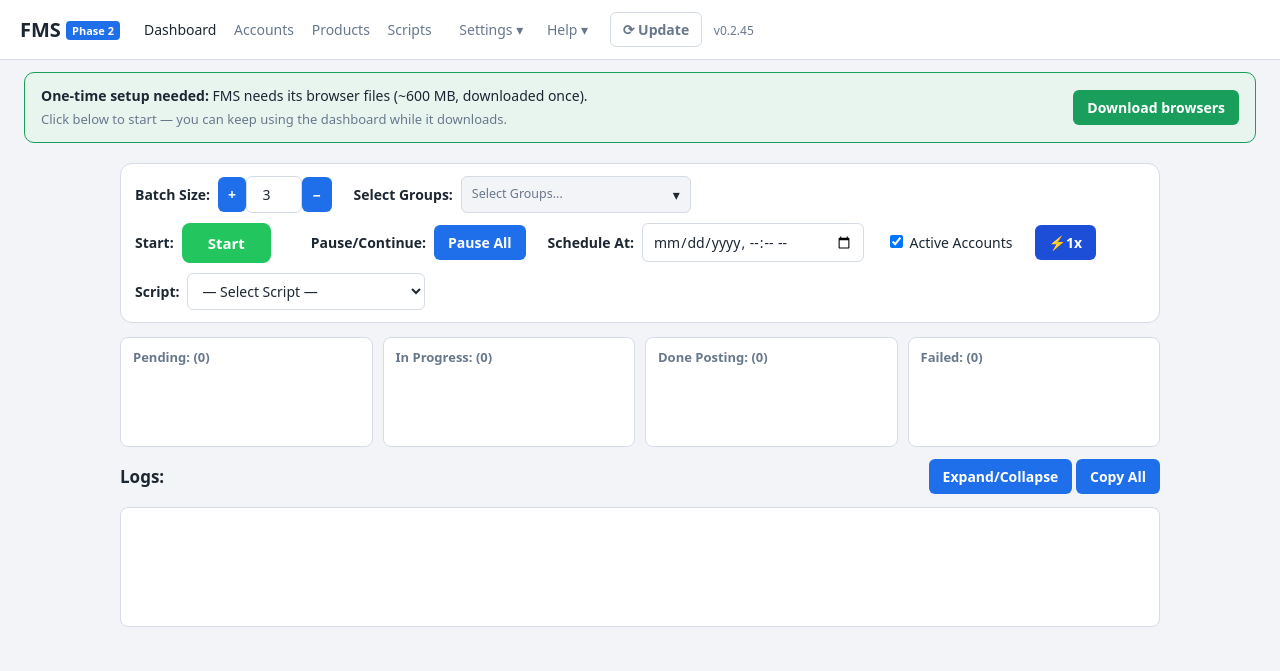
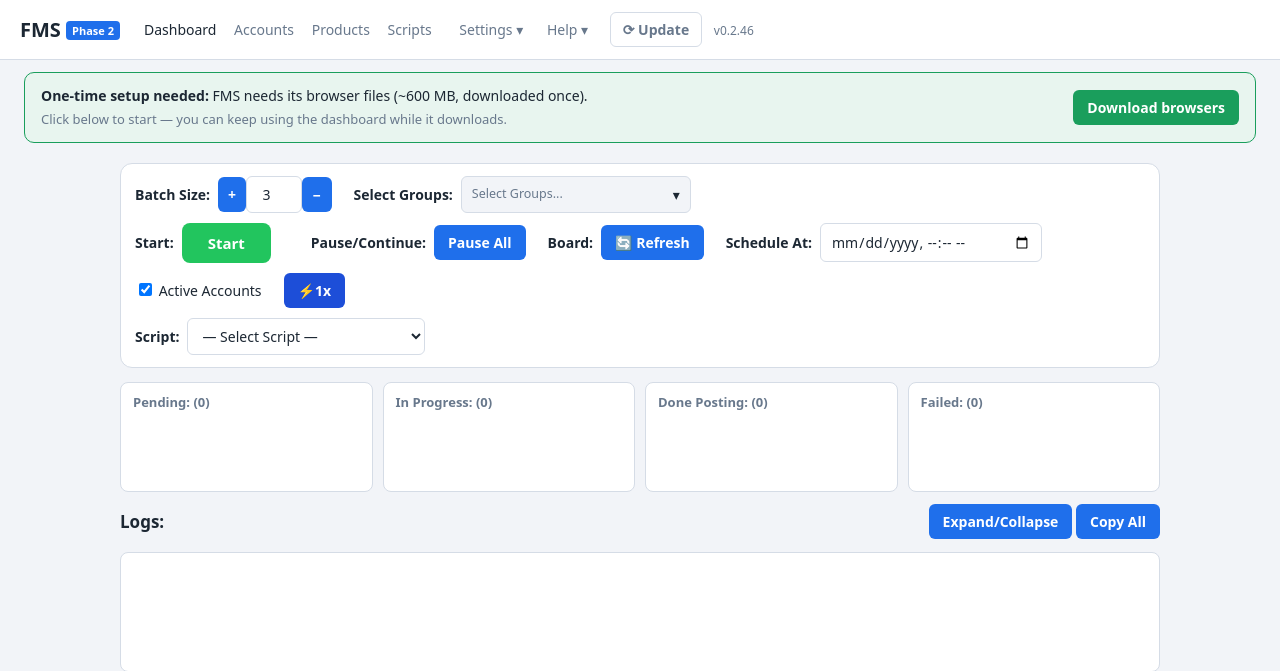
Before and after one commit to jackiejane091-ctrl/fms, a FastAPI app: page / in a window 1280 px wide. Shown: the top 671 px of the page. Run offline with FastAPI, Linux system fonts and the light colour scheme; data that the repository does not hold is empty.

Commit message:
v0.2.46: FBM Robo style board — Done/Failed stay after a run, Refresh button
- RunController saves a final_board snapshot (states + labels) into the
  run's settings_json on completion/stop/failure.
- api_board shows the finished run's final Done/Failed board instead of
  silently flipping everything back to Pending.
- New POST /api/board/refresh + dashboard 'Refresh' button: clears the
  final board for a fresh Pending preview (new task).
- New board_refresh table tracks per-group refresh timestamps.

```diff
--- a/fms/__init__.py
+++ b/fms/__init__.py
@@ -1,6 +1,6 @@
 """FMS - personal Facebook Marketplace auto-listing tool."""
 
-__version__ = "0.2.45"
+__version__ = "0.2.46"
 __phase__ = 2
 
 # Frozen (PyInstaller onefile) bootstrap: point Playwright at the local
--- a/fms/app.py
+++ b/fms/app.py
@@ -721,6 +721,16 @@ def create_app(driver_name: str = "playwright") -> FastAPI:
             return [dict(r) for r in rows]
         return engine.recent_logs(run_id, limit)
 
+    @app.post("/api/board/refresh")
+    def api_refresh_board(group_id: int = Form(...)):
+        """FBM Robo style Refresh: clear the finished run's final board so
+        the dashboard shows a fresh Pending preview for the next task."""
+        from datetime import datetime, timezone
+        now = datetime.now(timezone.utc).isoformat()
+        db.execute("INSERT OR REPLACE INTO board_refresh (group_id, refreshed_at)"
+                   " VALUES (?, ?)", (group_id, now))
+        return {"ok": True}
+
     @app.get("/api/board")
     def api_board(group_id: int):
         """Main-screen status panels: Accounts / Pending / In Progress /
@@ -751,8 +761,41 @@ def create_app(driver_name: str = "playwright") -> FastAPI:
         board["run_live"] = live
         board["run_paused"] = bool(full.get("paused"))  # v0.2.24: Pause/Continue toggle
         if not live:
-            # Old/completed run: don't show stale data — show fresh preview.
-            board["pending"] = [a["label"] for a in accts if a.get("active")]
+            # v0.2.46 FBM Robo style: a finished run's final board (Done /
+            # Failed) stays visible until the user presses Refresh — it no
+            # longer silently flips everything back to Pending.
+            settings = full.get("settings", {}) or {}
+            final = settings.get("final_board") or {}
+            labels = settings.get("final_board_labels") or {}
+            show_final = False
+            if final:
+                try:
+                    r = db.fetchone(
+                        "SELECT refreshed_at FROM board_refresh WHERE group_id=?",
+                        (group_id,))
+                    refreshed_at = r["refreshed_at"] if r else ""
+                    finished_at = full.get("finished_at") or run.get("finished_at") or ""
+                    show_final = (not refreshed_at) or (finished_at > refreshed_at)
+                except Exception:
+                    show_final = True
+            if show_final:
+                for key in ("pending", "in_progress", "done_posting", "failed"):
+                    board[key] = []
+                for aid_s, state in final.items():
+                    try:
+                        aid = int(aid_s)
+                    except (TypeError, ValueError):
+                        continue
+                    label = labels.get(aid_s, "")
+                    # A run that was stopped mid-flight may leave accounts in
+                    # "in_progress" — show those as pending (they never ran).
+                    bucket = state if state in board else "pending"
+                    if bucket == "in_progress":
+                        bucket = "pending"
+                    board[bucket].append({"id": aid, "label": label})
+            else:
+                # Fresh preview (also what Refresh shows): what WOULD run.
+                board["pending"] = [a["label"] for a in accts if a.get("active")]
             board["logs"] = [
                 f"[{l['created_at']}] {l['level']}: {l['message']}"
                 for l in engine.recent_logs(run["id"], 50)
--- a/fms/db.py
+++ b/fms/db.py
@@ -145,6 +145,14 @@ CREATE TABLE IF NOT EXISTS app_settings (
     key TEXT PRIMARY KEY,
     value TEXT NOT NULL DEFAULT ''
 );
+
+-- v0.2.46: FBM Robo style board — remembers when the user last pressed
+-- Refresh per group, so a completed run's final Done/Failed board stays
+-- visible until explicitly cleared.
+CREATE TABLE IF NOT EXISTS board_refresh (
+    group_id INTEGER PRIMARY KEY REFERENCES groups(id) ON DELETE CASCADE,
+    refreshed_at TEXT NOT NULL
+);
 """
 
 
--- a/fms/engine.py
+++ b/fms/engine.py
@@ -589,6 +589,25 @@ class RunController:
         with self._q_lock:
             self._acct_state[account_id] = "failed"
         self._mark_failed_persisted(account_id)
+
+    def _save_final_board(self) -> None:
+        """Snapshot the board when the run ends so the dashboard keeps
+        showing Done/Failed (FBM Robo style) until the user presses
+        Refresh — instead of everything silently flipping back to Pending."""
+        try:
+            with self._q_lock:
+                final = {str(i): s for i, s in self._acct_state.items()}
+                labels = {str(i): self._acct_label.get(i, "")
+                          for i in self._acct_state}
+            row = self.db.fetchone("SELECT settings_json FROM runs WHERE id=?",
+                                   (self.run_id,))
+            settings = json.loads(row["settings_json"]) if row else {}
+            settings["final_board"] = final
+            settings["final_board_labels"] = labels
+            self.db.execute("UPDATE runs SET settings_json=? WHERE id=?",
+                            (json.dumps(settings), self.run_id))
+        except Exception:
+            pass
 
     # -- public controls -------------------------------------------------------
     def signal(self, name: str) -> None:
@@ -1554,16 +1573,19 @@ class RunController:
             self.db.execute(
                 "UPDATE runs SET status = 'completed', finished_at = ? WHERE id = ?",
                 (utcnow(), self.run_id))
+            self._save_final_board()
             self.log("run completed")
         except _StopRun:
             self.db.execute(
                 "UPDATE runs SET status = 'stopped', finished_at = ? WHERE id = ?",
                 (utcnow(), self.run_id))
+            self._save_final_board()
             self.log("run stopped by user", level="warning")
         except Exception as exc:
             self.db.execute(
                 "UPDATE runs SET status = 'failed', finished_at = ? WHERE id = ?",
                 (utcnow(), self.run_id))
+            self._save_final_board()
             self.log(f"run FAILED: {type(exc).__name__}: {exc}", level="error")
 
 
--- a/fms/templates/index.html
+++ b/fms/templates/index.html
@@ -39,6 +39,9 @@
     </span>
     <span class="cc-field"><b>Pause/Continue:</b>
       <button type="button" class="btn" id="pauseBtn" onclick="togglePause()">Pause All</button>
+    </span>
+    <span class="cc-field"><b>Board:</b>
+      <button type="button" class="btn" id="refreshBoardBtn" onclick="refreshBoard()" title="Clear the finished run's board for a new task (FBM Robo style)">🔄 Refresh</button>
     </span>
     <span class="cc-field"><b>Schedule At:</b>
       <input type="datetime-local" id="schedAt">
@@ -105,6 +108,17 @@ async function togglePause(){
   loadBoard();
 }
 async function pauseAll(){ return togglePause(); }
+// v0.2.46: FBM Robo style Refresh — clears the finished run's final board
+// (Done/Failed stay visible until this is pressed).
+async function refreshBoard(){
+  const g = document.getElementById('groupSel');
+  const gid = g ? g.value : '';
+  if(!gid){ fmsAlert('Pehle group select karo.'); return; }
+  const fd = new FormData();
+  fd.append('group_id', gid);
+  await fetch('/api/board/refresh', {method:'POST', body: fd});
+  loadBoard();
+}
 function modeChanged(){
   // Scripts now live inside the Action dropdown (value="script:ID").
 }
```
